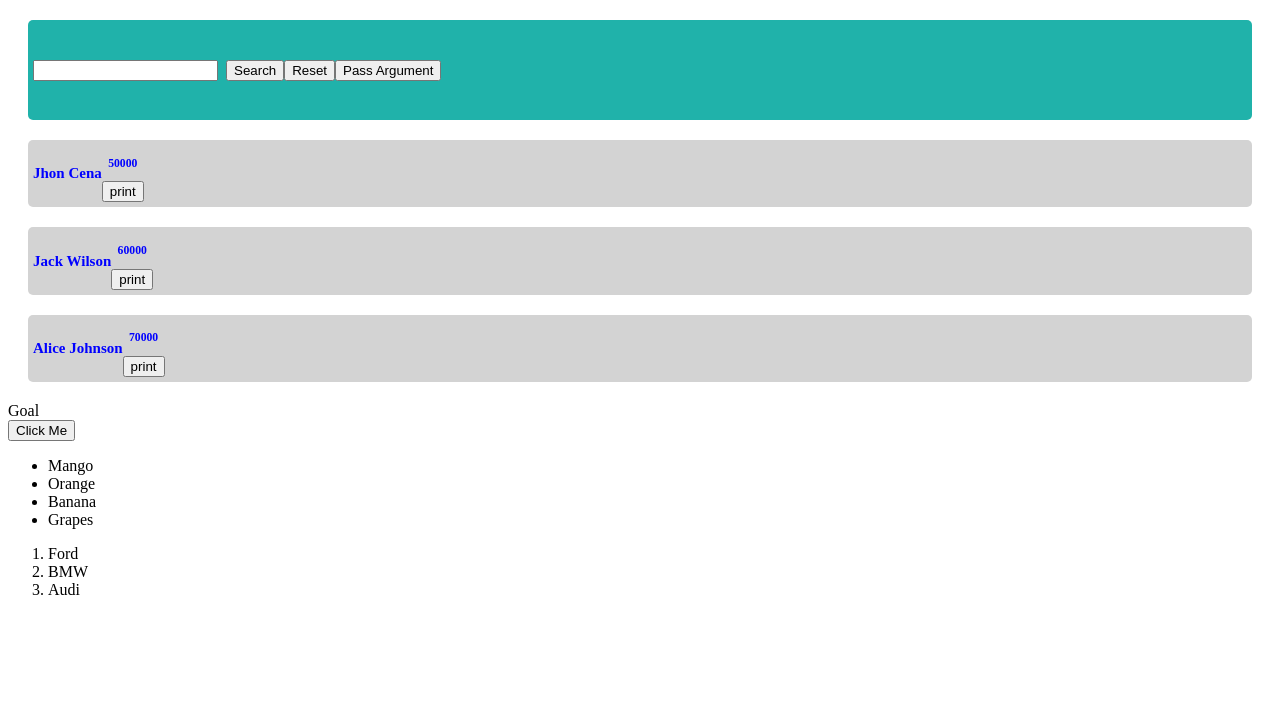
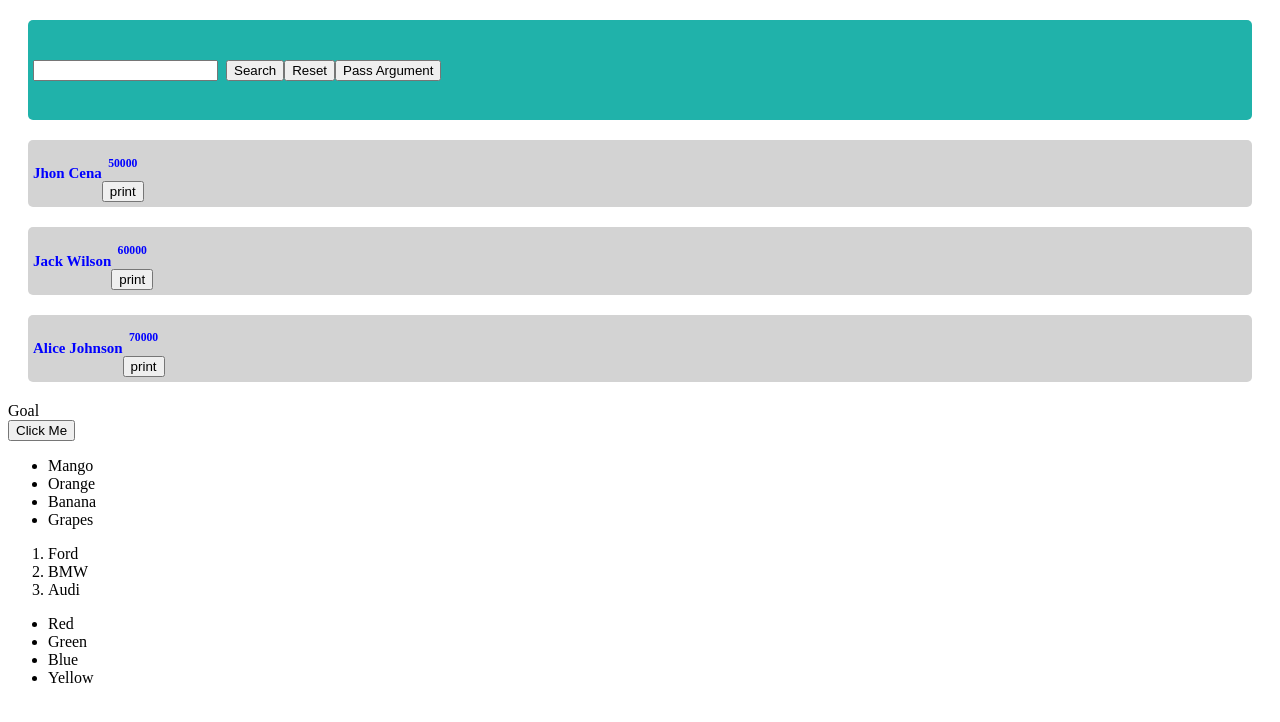
Before and after one commit to SuwanthaDarshana/render-test, a React (Vite) app: page / in a window 1280 px wide. Shown: the top 722 px of the page. Built offline with nearby package versions, Linux system fonts and the light colour scheme.

Commit message:
update List

```diff
--- a/src/components/List/Fruits.jsx
+++ b/src/components/List/Fruits.jsx
@@ -10,6 +10,8 @@ function Fruits() {
         {id:3, brand:"Audi"}
     ]
 
+    const colors =['Red', 'Green', 'Blue', 'Yellow'];
+
   return (
 
     <div>
@@ -19,6 +21,9 @@ function Fruits() {
         <ol>
             {cars.map(cars=><li key={cars.id}>{cars.brand}</li>)}
         </ol>
+        <ul>
+            {colors.map((color, index)=><li key={index}>{color}</li>)}
+        </ul>
     </div>
   )
 }
```
